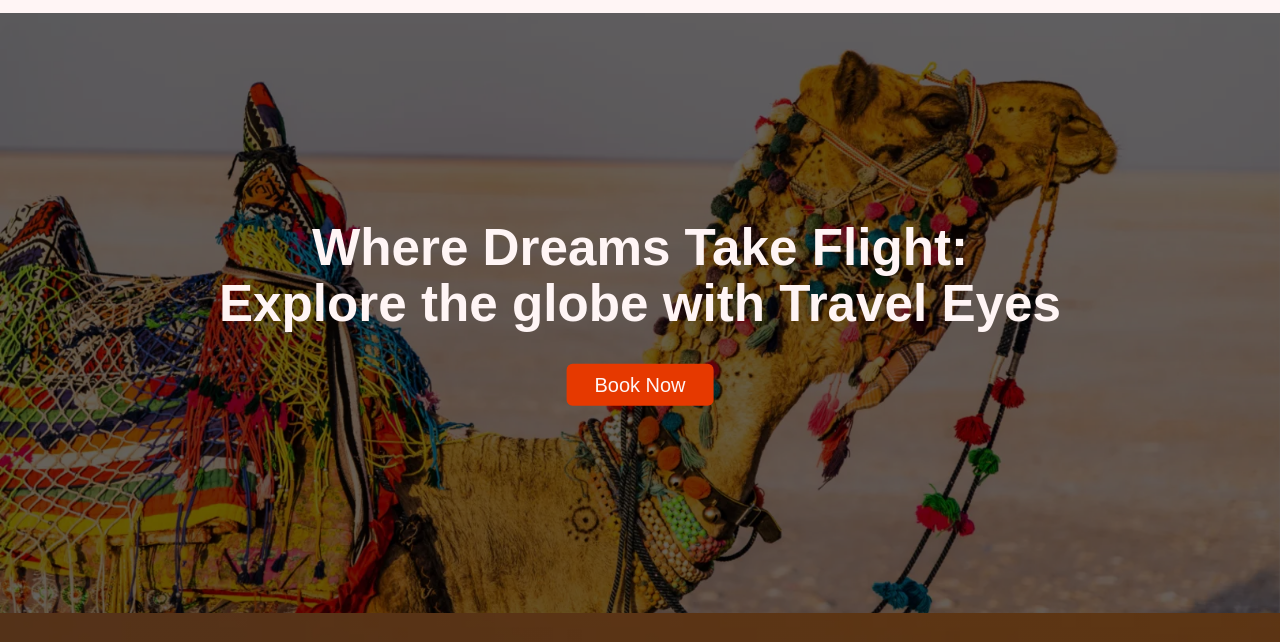
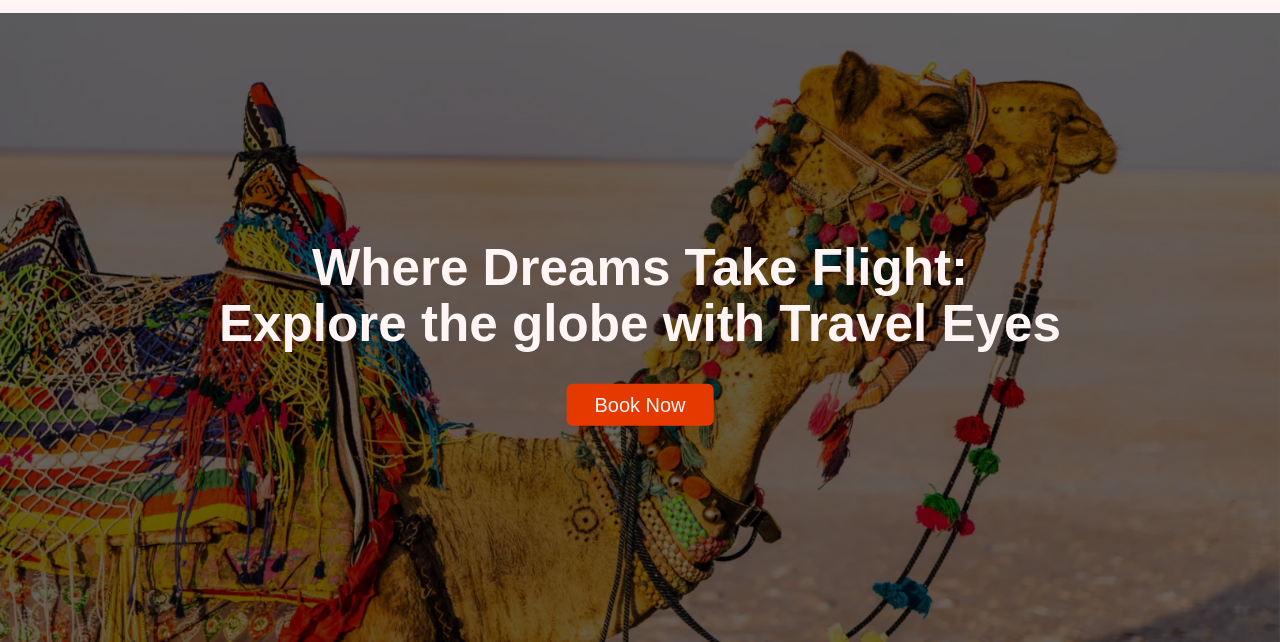
Before and after one commit to rohan031/travelseye, an Astro site: page / in a window 1280 px wide. Shown: the part 85-727 px from the top of the page. Built offline with nearby package versions, Linux system fonts and the light colour scheme; Astro itself is replaced by a stand-in of ours.

Commit message:
minor fix

```diff
--- a/src/components/Hero/Home/hero.module.scss
+++ b/src/components/Hero/Home/hero.module.scss
@@ -3,7 +3,7 @@
 .hero {
 	display: grid;
 	grid-template-columns: 1fr;
-	max-height: 75dvh;
+	max-height: max(75dvh, 40rem);
 	overflow: hidden;
 	position: relative;
 
```
